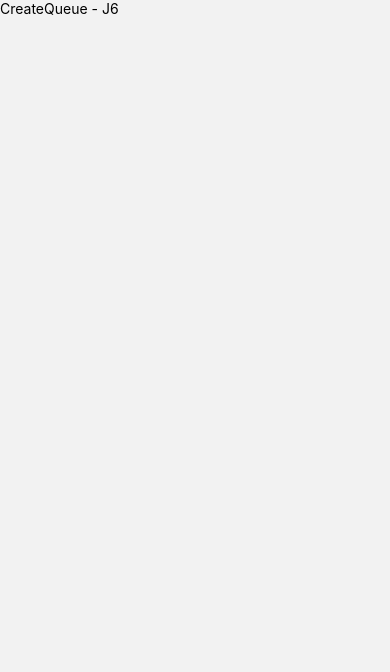
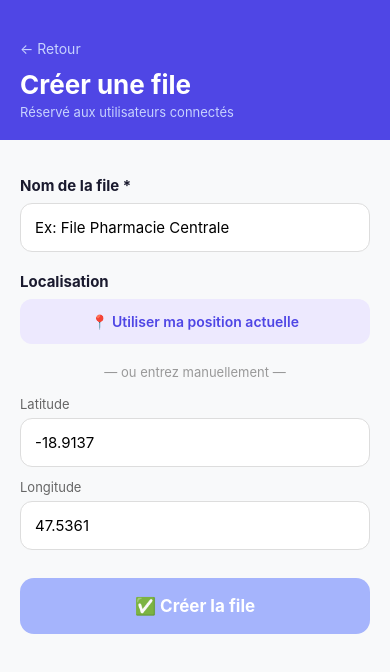
Before and after one commit to Tsiatosika/invisible-queue, a React Native app: screen /CreateQueue in a window 390 px wide. Shown: the top 672 px of the page. Built offline with nearby package versions, Linux system fonts and the light colour scheme.

Commit message:
Ajout de l’écran de création de file d’attente et des notifications internes

```diff
--- /dev/null
+++ b/src/hooks/useNotifications.js
@@ -0,0 +1,70 @@
+import { useEffect, useRef } from 'react'
+import { supabase } from '../../lib/supabase'
+
+export function useNotifications(entryId, queueId, onNotify) {
+  const channelRef = useRef(null)
+  const notifiedRef = useRef({ near: false, next: false })
+
+  useEffect(() => {
+    if (!entryId || !queueId) return
+
+    if (channelRef.current) {
+      supabase.removeChannel(channelRef.current)
+      channelRef.current = null
+    }
+
+    const channel = supabase
+      .channel('notif_' + Date.now())
+      .on('postgres_changes', {
+        event: 'UPDATE',
+        schema: 'public',
+        table: 'queue_entries',
+      }, async () => {
+        // Compte les personnes devant
+        const { data: myEntry } = await supabase
+          .from('queue_entries')
+          .select('position')
+          .eq('id', entryId)
+          .maybeSingle()
+
+        if (!myEntry) return
+
+        const { count } = await supabase
+          .from('queue_entries')
+          .select('*', { count: 'exact', head: true })
+          .eq('queue_id', queueId)
+          .eq('status', 'waiting')
+          .lt('position', myEntry.position)
+
+        const ahead = count ?? 0
+
+        // Notification : bientôt votre tour (3 personnes devant)
+        if (ahead <= 3 && ahead > 0 && !notifiedRef.current.near) {
+          notifiedRef.current.near = true
+          onNotify({
+            type: 'near',
+            message: `⏰ Plus que ${ahead} personne${ahead > 1 ? 's' : ''} avant votre tour !`,
+          })
+        }
+
+        // Notification : c'est votre tour
+        if (ahead === 0 && !notifiedRef.current.next) {
+          notifiedRef.current.next = true
+          onNotify({
+            type: 'next',
+            message: "🔔 C'est votre tour ! Présentez-vous.",
+          })
+        }
+      })
+      .subscribe()
+
+    channelRef.current = channel
+
+    return () => {
+      if (channelRef.current) {
+        supabase.removeChannel(channelRef.current)
+        channelRef.current = null
+      }
+    }
+  }, [entryId, queueId])
+}
--- a/src/screens/CreateQueueScreen.js
+++ b/src/screens/CreateQueueScreen.js
@@ -1,5 +1,184 @@
-import React from 'react'
-import { View, Text } from 'react-native'
-export default function CreateQueueScreen() {
-  return <View><Text>CreateQueue - J6</Text></View>
+import React, { useState } from 'react'
+import {
+  View, Text, TextInput, TouchableOpacity,
+  StyleSheet, ActivityIndicator, ScrollView
+} from 'react-native'
+import { useAuth } from '../context/AuthContext'
+import { supabase } from '../../lib/supabase'
+
+export default function CreateQueueScreen({ navigation }) {
+  const { user } = useAuth()
+  const [name, setName] = useState('')
+  const [latitude, setLatitude] = useState('-18.9137')
+  const [longitude, setLongitude] = useState('47.5361')
+  const [loading, setLoading] = useState(false)
+  const [error, setError] = useState('')
+
+  const handleCreate = async () => {
+    if (!name.trim()) {
+      setError('Le nom de la file est obligatoire')
+      return
+    }
+    if (!latitude || !longitude) {
+      setError('Les coordonnées sont obligatoires')
+      return
+    }
+
+    setError('')
+    setLoading(true)
+
+    try {
+      const { error: err } = await supabase
+        .from('queues')
+        .insert({
+          name: name.trim(),
+          latitude: parseFloat(latitude),
+          longitude: parseFloat(longitude),
+          created_by: user.id,
+        })
+
+      if (err) throw err
+
+      navigation.reset({ index: 0, routes: [{ name: 'Home' }] })
+    } catch (err) {
+      setError(err.message)
+    } finally {
+      setLoading(false)
+    }
+  }
+
+  const useCurrentLocation = () => {
+    if (!navigator.geolocation) {
+      setError('Géolocalisation non disponible')
+      return
+    }
+    navigator.geolocation.getCurrentPosition(
+      (pos) => {
+        setLatitude(pos.coords.latitude.toString())
+        setLongitude(pos.coords.longitude.toString())
+      },
+      () => setError('Impossible de récupérer la position')
+    )
+  }
+
+  return (
+    <ScrollView style={styles.container}>
+      {/* Header */}
+      <View style={styles.header}>
+        <TouchableOpacity onPress={() => navigation.goBack()} style={styles.backBtn}>
+          <Text style={styles.backText}>← Retour</Text>
+        </TouchableOpacity>
+        <Text style={styles.title}>Créer une file</Text>
+        <Text style={styles.subtitle}>Réservé aux utilisateurs connectés</Text>
+      </View>
+
+      <View style={styles.form}>
+        {/* Nom */}
+        <Text style={styles.label}>Nom de la file *</Text>
+        <TextInput
+          style={styles.input}
+          placeholder="Ex: File Pharmacie Centrale"
+          value={name}
+          onChangeText={setName}
+        />
+
+        {/* Localisation */}
+        <Text style={styles.label}>Localisation</Text>
+
+        <TouchableOpacity style={styles.locationBtn} onPress={useCurrentLocation}>
+          <Text style={styles.locationBtnText}>📍 Utiliser ma position actuelle</Text>
+        </TouchableOpacity>
+
+        <Text style={styles.orText}>— ou entrez manuellement —</Text>
+
+        <Text style={styles.sublabel}>Latitude</Text>
+        <TextInput
+          style={styles.input}
+          placeholder="-18.9137"
+          value={latitude}
+          onChangeText={setLatitude}
+          keyboardType="numeric"
+        />
+
+        <Text style={styles.sublabel}>Longitude</Text>
+        <TextInput
+          style={styles.input}
+          placeholder="47.5361"
+          value={longitude}
+          onChangeText={setLongitude}
+          keyboardType="numeric"
+        />
+
+        {/* Erreur */}
+        {error ? (
+          <View style={styles.errorBox}>
+            <Text style={styles.errorText}>⚠️ {error}</Text>
+          </View>
+        ) : null}
+
+        {/* Bouton créer */}
+        <TouchableOpacity
+          style={[styles.createBtn, (!name || loading) && styles.createBtnDisabled]}
+          onPress={handleCreate}
+          disabled={!name || loading}
+        >
+          {loading ? (
+            <ActivityIndicator color="#fff" />
+          ) : (
+            <Text style={styles.createBtnText}>✅ Créer la file</Text>
+          )}
+        </TouchableOpacity>
+      </View>
+    </ScrollView>
+  )
 }
+
+const styles = StyleSheet.create({
+  container: { flex: 1, backgroundColor: '#f8f9fa' },
+  header: {
+    backgroundColor: '#4f46e5',
+    padding: 20, paddingTop: 40,
+  },
+  backBtn: { marginBottom: 12 },
+  backText: { color: '#c7d2fe', fontSize: 14 },
+  title: { fontSize: 26, fontWeight: 'bold', color: '#fff' },
+  subtitle: { fontSize: 13, color: '#c7d2fe', marginTop: 4 },
+  form: { padding: 20 },
+  label: {
+    fontSize: 15, fontWeight: '700',
+    color: '#1a1a2e', marginBottom: 8, marginTop: 16,
+  },
+  sublabel: {
+    fontSize: 13, color: '#666',
+    marginBottom: 6, marginTop: 8,
+  },
+  input: {
+    backgroundColor: '#fff',
+    borderWidth: 1, borderColor: '#ddd',
+    borderRadius: 12, padding: 14,
+    fontSize: 15, marginBottom: 4,
+  },
+  locationBtn: {
+    backgroundColor: '#ede9fe',
+    borderRadius: 12, padding: 14,
+    alignItems: 'center', marginBottom: 12,
+  },
+  locationBtnText: { color: '#4f46e5', fontWeight: '600', fontSize: 14 },
+  orText: {
+    textAlign: 'center', color: '#999',
+    fontSize: 13, marginVertical: 8,
+  },
+  errorBox: {
+    backgroundColor: '#fee2e2',
+    borderRadius: 10, padding: 12,
+    marginTop: 12,
+  },
+  errorText: { color: '#ef4444', fontSize: 14 },
+  createBtn: {
+    backgroundColor: '#4f46e5',
+    borderRadius: 14, padding: 18,
+    alignItems: 'center', marginTop: 24,
+  },
+  createBtnDisabled: { backgroundColor: '#a5b4fc' },
+  createBtnText: { color: '#fff', fontSize: 17, fontWeight: '700' },
+})
--- a/src/screens/TrackingScreen.js
+++ b/src/screens/TrackingScreen.js
@@ -1,9 +1,10 @@
 import React, { useState, useEffect, useRef } from 'react'
 import {
   View, Text, StyleSheet, TouchableOpacity,
-  ActivityIndicator, Modal
+  ActivityIndicator, Modal, Animated
 } from 'react-native'
 import { supabase } from '../../lib/supabase'
+import { useNotifications } from '../hooks/useNotifications'
 
 export default function TrackingScreen({ route, navigation }) {
   const { entry: initialEntry, queue } = route.params
@@ -11,7 +12,19 @@ export default function TrackingScreen({ route, navigation }) {
   const [totalWaiting, setTotalWaiting] = useState(0)
   const [loading, setLoading] = useState(false)
   const [showConfirm, setShowConfirm] = useState(false)
+  const [notification, setNotification] = useState(null)
+  const notifAnim = useRef(new Animated.Value(0)).current
   const channelRef = useRef(null)
+
+  // Notifications internes
+  useNotifications(initialEntry.id, queue.id, (notif) => {
+    setNotification(notif)
+    Animated.sequence([
+      Animated.timing(notifAnim, { toValue: 1, duration: 300, useNativeDriver: true }),
+      Animated.delay(3000),
+      Animated.timing(notifAnim, { toValue: 0, duration: 300, useNativeDriver: true }),
+    ]).start(() => setNotification(null))
+  })
 
   useEffect(() => {
     fetchEntry()
@@ -27,9 +40,7 @@ export default function TrackingScreen({ route, navigation }) {
         event: '*',
         schema: 'public',
         table: 'queue_entries',
-      }, () => {
-        fetchEntry()
-      })
+      }, () => fetchEntry())
       .subscribe()
 
     channelRef.current = channel
@@ -50,7 +61,6 @@ export default function TrackingScreen({ route, navigation }) {
       .maybeSingle()
 
     if (error || !currentEntry) return
-
     setEntry(currentEntry)
 
     const { count } = await supabase
@@ -91,12 +101,19 @@ export default function TrackingScreen({ route, navigation }) {
   return (
     <View style={styles.container}>
 
-      {/* Modal de confirmation personnalisé */}
-      <Modal
-        visible={showConfirm}
-        transparent
-        animationType="fade"
-      >
+      {/* Notification banner */}
+      {notification && (
+        <Animated.View style={[
+          styles.notifBanner,
+          notification.type === 'next' ? styles.notifNext : styles.notifNear,
+          { opacity: notifAnim }
+        ]}>
+          <Text style={styles.notifText}>{notification.message}</Text>
+        </Animated.View>
+      )}
+
+      {/* Modal confirmation */}
+      <Modal visible={showConfirm} transparent animationType="fade">
         <View style={styles.modalOverlay}>
           <View style={styles.modalBox}>
             <Text style={styles.modalIcon}>🚪</Text>
@@ -134,7 +151,7 @@ export default function TrackingScreen({ route, navigation }) {
         <Text style={styles.positionValue}>#{entry?.position ?? '—'}</Text>
         {isNext ? (
           <View style={styles.nextBadge}>
-            <Text style={styles.nextText}>🔔 C'est bientôt votre tour !</Text>
+            <Text style={styles.nextText}>🔔 C'est votre tour !</Text>
           </View>
         ) : (
           <Text style={styles.waitingText}>
@@ -161,7 +178,7 @@ export default function TrackingScreen({ route, navigation }) {
         </View>
       </View>
 
-      {/* Live indicator */}
+      {/* Live */}
       <View style={styles.liveIndicator}>
         <View style={styles.liveDot} />
         <Text style={styles.liveText}>Mise à jour en temps réel</Text>
@@ -179,63 +196,47 @@ export default function TrackingScreen({ route, navigation }) {
           <Text style={styles.leaveBtnText}>🚪 Quitter la file</Text>
         )}
       </TouchableOpacity>
-
     </View>
   )
 }
 
 const styles = StyleSheet.create({
   container: { flex: 1, backgroundColor: '#f8f9fa' },
-
-  // Modal
+  notifBanner: {
+    position: 'absolute', top: 0, left: 0, right: 0,
+    zIndex: 100, padding: 16, alignItems: 'center',
+  },
+  notifNear: { backgroundColor: '#f59e0b' },
+  notifNext: { backgroundColor: '#22c55e' },
+  notifText: { color: '#fff', fontWeight: '700', fontSize: 15 },
   modalOverlay: {
-    flex: 1,
-    backgroundColor: 'rgba(0,0,0,0.5)',
-    justifyContent: 'center',
-    alignItems: 'center',
+    flex: 1, backgroundColor: 'rgba(0,0,0,0.5)',
+    justifyContent: 'center', alignItems: 'center',
   },
   modalBox: {
-    backgroundColor: '#fff',
-    borderRadius: 20,
-    padding: 28,
-    width: '80%',
-    alignItems: 'center',
-    shadowColor: '#000',
-    shadowOffset: { width: 0, height: 4 },
-    shadowOpacity: 0.15,
-    shadowRadius: 12,
-    elevation: 8,
+    backgroundColor: '#fff', borderRadius: 20,
+    padding: 28, width: '80%', alignItems: 'center',
   },
   modalIcon: { fontSize: 40, marginBottom: 12 },
-  modalTitle: {
-    fontSize: 20, fontWeight: '800',
-    color: '#1a1a2e', marginBottom: 8,
-  },
-  modalText: {
-    fontSize: 14, color: '#666',
-    textAlign: 'center', lineHeight: 20, marginBottom: 24,
-  },
+  modalTitle: { fontSize: 20, fontWeight: '800', color: '#1a1a2e', marginBottom: 8 },
+  modalText: { fontSize: 14, color: '#666', textAlign: 'center', marginBottom: 24 },
   modalButtons: { flexDirection: 'row', gap: 12, width: '100%' },
   modalCancel: {
     flex: 1, borderWidth: 1, borderColor: '#ddd',
     borderRadius: 12, padding: 14, alignItems: 'center',
   },
-  modalCancelText: { color: '#666', fontWeight: '600', fontSize: 15 },
+  modalCancelText: { color: '#666', fontWeight: '600' },
   modalConfirm: {
     flex: 1, backgroundColor: '#ef4444',
     borderRadius: 12, padding: 14, alignItems: 'center',
   },
-  modalConfirmText: { color: '#fff', fontWeight: '700', fontSize: 15 },
-
-  // Header
+  modalConfirmText: { color: '#fff', fontWeight: '700' },
   header: {
     backgroundColor: '#4f46e5', padding: 20,
     paddingTop: 40, alignItems: 'center',
   },
   headerTitle: { fontSize: 20, fontWeight: 'bold', color: '#fff' },
   headerSubtitle: { fontSize: 14, color: '#c7d2fe', marginTop: 4 },
-
-  // Position card
   positionCard: {
     backgroundColor: '#fff', margin: 16, borderRadius: 20,
     padding: 32, alignItems: 'center',
@@ -250,8 +251,6 @@ const styles = StyleSheet.create({
   },
   nextText: { color: '#16a34a', fontWeight: '700', fontSize: 14 },
   waitingText: { color: '#666', fontSize: 16, marginTop: 12 },
-
-  // Info card
   infoCard: {
     backgroundColor: '#fff', marginHorizontal: 16,
     borderRadius: 16, padding: 20,
@@ -264,8 +263,6 @@ const styles = StyleSheet.create({
   },
   infoLabel: { fontSize: 14, color: '#666' },
   infoValue: { fontSize: 14, fontWeight: '600', color: '#1a1a2e' },
-
-  // Live
   liveIndicator: {
     flexDirection: 'row', alignItems: 'center',
     justifyContent: 'center', marginTop: 16,
@@ -275,8 +272,6 @@ const styles = StyleSheet.create({
     backgroundColor: '#22c55e', marginRight: 6,
   },
   liveText: { color: '#22c55e', fontSize: 13, fontWeight: '600' },
-
-  // Leave button
   leaveBtn: {
     margin: 16, marginTop: 24, borderWidth: 2,
     borderColor: '#ef4444', borderRadius: 16,
```
